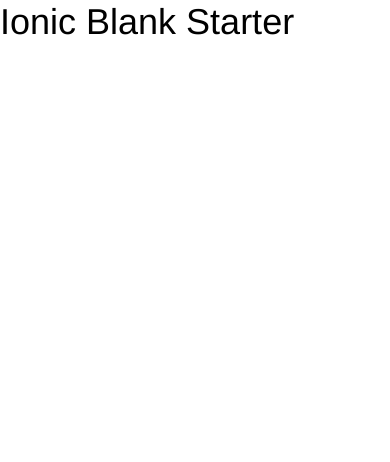
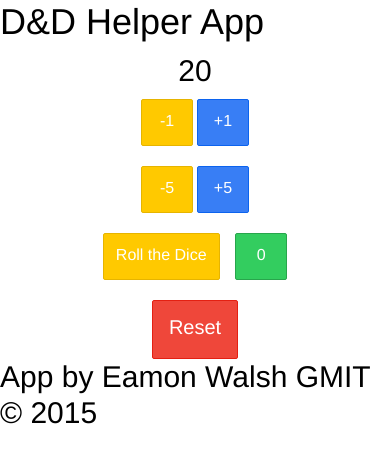
Before and after one commit to KeithJ94/rolldice2, a website: page www/index.html in a window 390 px wide. Drawn offline with Linux system fonts and the light colour scheme; some packages are replaced by stand-ins of ours; files that its build step writes are made by us from their sources.

Commit message:
Just Added Some Code

```diff
--- a/www/index.html
+++ b/www/index.html
@@ -3,7 +3,7 @@
   <head>
     <meta charset="utf-8">
     <meta name="viewport" content="initial-scale=1, maximum-scale=1, user-scalable=no, width=device-width">
-    <title>Roll The Dice</title>
+    <title>rollDice App</title>
 
     <link href="lib/ionic/css/ionic.css" rel="stylesheet">
     <link href="css/style.css" rel="stylesheet">
@@ -20,15 +20,106 @@
 
     <!-- your app's js -->
     <script src="js/app.js"></script>
+
   </head>
   <body ng-app="starter">
 
-    <ion-pane>
-      <ion-header-bar class="bar-stable">
-        <h1 class="title">Ionic Blank Starter</h1>
+     <ion-pane>
+      <ion-header-bar align-title="center" class="bar-stable">
+        <h1 class="title">D&D Helper App</h1>
       </ion-header-bar>
       <ion-content>
+  <div class=“card”>
+   <center><h2>
+        <div id="myLife">
+          20
+        </div>
+      </h2></center>
+   </div>
+
+  <div>
+   <center>
+    <a class="button button-energized" onclick="incDec('-1')">
+      -1
+    </a>
+    <a class="button button-positive" onclick="incDec('+1')">
+      +1
+    </a>
+   </center>
+  </div>
+  <br/>
+
+  <div>
+   <center>
+    <a class="button button-energized" onclick="incDec('-5')">
+      -5
+    </a>
+    <a class="button button-positive" onclick="incDec('+5')">
+      +5
+    </a>
+   </center>
+  </div>
+
+  <div>
+   <center>
+   <br/>
+    <a class="button button-energized" onclick="randomDiceroll()">
+      Roll the Dice
+    </a>
+    &nbsp;&nbsp;
+    <a id="diceRoll" class="button button-balanced">
+      0
+    </a>
+   </center>
+   <br/>
+  </div>
+
+  <center><a class="button button-large button-assertive" onclick="reset()">Reset</a></center>
+
       </ion-content>
     </ion-pane>
+
+      </ion-content>
+    <ion-footer-bar align-title="center" class="bar-calm">
+       <div>
+         <h2 class="title">App by Eamon Walsh GMIT &copy; 2015</h2>
+      </div>
+    </ion-footer-bar>
+
+</ion-pane>
+
+  <script type="text/javascript">
+
+   function incDec(plusMinus) {
+      var plusMinus = parseInt(plusMinus);
+      var currentLife = parseInt(document.getElementById("myLife").innerHTML) + plusMinus;
+      //alert(currentLife);
+
+     if(currentLife < 0)
+     {
+       currentLife = 0;
+     }
+     else if(currentLife > 100)
+     {
+       currentLife = 100;
+     }
+     else
+     {
+       document.getElementById("myLife").innerHTML = currentLife;
+     }
+   }
+
+    function randomDiceroll() {
+      document.getElementById("diceRoll").innerHTML = Math.floor(Math.random() *(20-1+1)+1);
+    }
+
+    function reset() {
+      document.getElementById("myLife").innerHTML = 20;
+      document.getElementById("diceRoll").innerHTML = 0;
+    }
+
+    </script>
+
   </body>
+
 </html>
```
Also changed, not shown: www/oldindex.html (added, +34 -0 lines).
